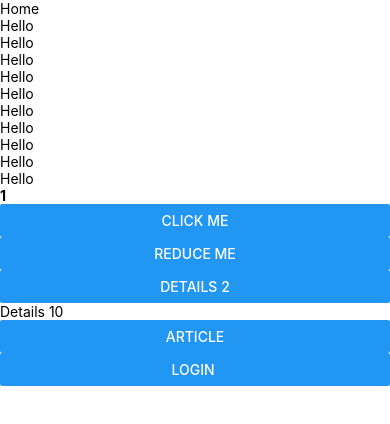
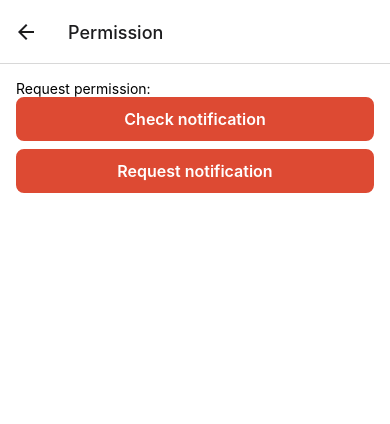
Before and after one commit to helloferdie/hellorn, a React Native app: screen /permission in a window 390 px wide. Shown: the top 424 px of the page. Built offline with nearby package versions, Linux system fonts and the light colour scheme; what @react-native-google-signin/google-signin would draw is missing.

Commit message:
RN Permissions

```diff
--- a/navigation/navigation.tsx
+++ b/navigation/navigation.tsx
@@ -5,10 +5,12 @@ import DetailsScreen from "../screens/details";
 import ArticleScreen, { ArticleScreenOpts } from "../screens/article/index";
 import ArticleNewScreen from "../screens/article/new";
 import LoginScreen from "../screens/login";
+import PermissionScreen from "../screens/permission";
 
 export type RootStackParamList = {
   home: undefined;
   login: undefined;
+  permission: undefined;
   details: { itemId: number };
   article: undefined;
   article_new: { mode: string };
@@ -49,6 +51,11 @@ export function NavigationStack() {
         component={LoginScreen}
         options={{ title: "Login", headerShown: false }}
       />
+      <Stack.Screen
+        name="permission"
+        component={PermissionScreen}
+        options={{ title: "Permission", headerShown: true }}
+      />
     </Stack.Navigator>
   );
 }
--- a/package.json
+++ b/package.json
@@ -10,8 +10,9 @@
     "test": "jest"
   },
   "dependencies": {
-    "@react-native-firebase/app": "^18.3.1",
-    "@react-native-firebase/auth": "^18.3.1",
+    "@react-native-firebase/app": "^18.3.2",
+    "@react-native-firebase/auth": "^18.3.2",
+    "@react-native-firebase/messaging": "^18.3.2",
     "@react-native-google-signin/google-signin": "^10.0.1",
     "@react-navigation/native": "^6.1.7",
     "@react-navigation/native-stack": "^6.9.13",
@@ -20,6 +21,7 @@
     "react-native": "0.72.4",
     "react-native-heroicons": "^3.2.0",
     "react-native-keyboard-aware-scroll-view": "^0.9.5",
+    "react-native-permissions": "^3.9.0",
     "react-native-safe-area-context": "^4.7.1",
     "react-native-screens": "^3.24.0",
     "react-native-svg": "^13.13.0"
--- a/screens/home.tsx
+++ b/screens/home.tsx
@@ -60,6 +60,13 @@ export default function HomeScreen(props: HomeScreenProps) {
           props.navigation.navigate("login");
         }}
       />
+
+      <Button
+        title="Permission "
+        onPress={() => {
+          props.navigation.navigate("permission");
+        }}
+      />
     </LayoutDefault>
   );
 }
--- /dev/null
+++ b/screens/permission.tsx
@@ -0,0 +1,60 @@
+import { NativeStackScreenProps } from "@react-navigation/native-stack";
+import { RootStackParamList } from "../navigation/navigation";
+import { LayoutDefault } from "../components/layout";
+import { Text } from "react-native";
+import {
+  PermissionStatus,
+  checkNotifications,
+  openSettings,
+  requestNotifications,
+} from "react-native-permissions";
+import { useState } from "react";
+import { Button } from "../components/button";
+import { View } from "../components/view";
+
+type PermissionScreenProps = NativeStackScreenProps<
+  RootStackParamList,
+  "permission"
+>;
+
+export default function PermissionScreen(_: PermissionScreenProps) {
+  const [notificationStatus, setNotificationStatus] =
+    useState<PermissionStatus | null>(null);
+
+  return (
+    <LayoutDefault>
+      <View padded>
+        <Text>Request permission: {notificationStatus}</Text>
+        <Button
+          label="Check notification"
+          variant="primary"
+          onPress={() => {
+            checkNotifications().then(({ status, settings }) => {
+              setNotificationStatus(status);
+              console.log(settings);
+            });
+          }}
+        />
+        <Button
+          label="Request notification"
+          variant="primary"
+          onPress={() => {
+            if (notificationStatus === "blocked") {
+              openSettings();
+            } else if (notificationStatus === "denied") {
+              requestNotifications([
+                "alert",
+                "badge",
+                "sound",
+                "criticalAlert",
+              ]).then(({ status, settings }) => {
+                setNotificationStatus(status);
+                console.log(settings);
+              });
+            }
+          }}
+        />
+      </View>
+    </LayoutDefault>
+  );
+}
```
Also changed, not shown: .yarnrc.yml, 5 other files (tests, documents, lock files or other folders).
